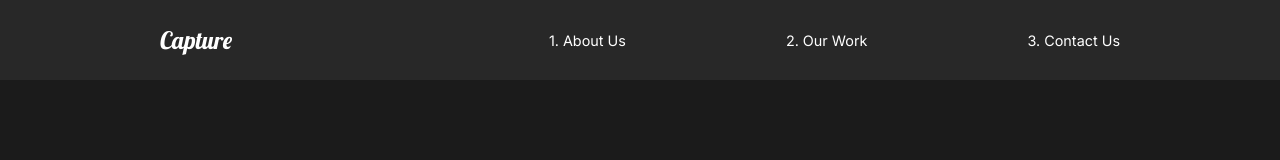
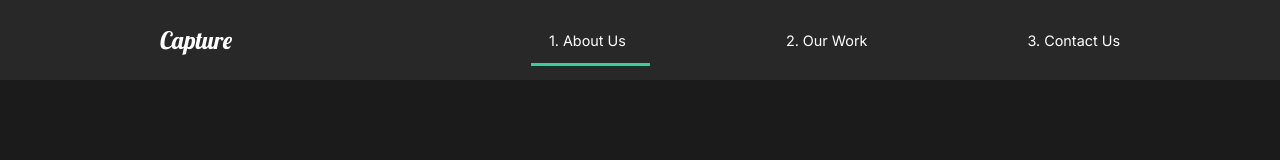
Before and after one commit to moncada92/portafolio-react, a React app: page / in a window 1280 px wide. Shown: the top 160 px of the page. Built offline with nearby package versions, Linux system fonts and the light colour scheme.

Commit message:
animation active link nav

```diff
--- a/src/js/components/Nav.js
+++ b/src/js/components/Nav.js
@@ -1,8 +1,12 @@
 import React from 'react';
 import styled from 'styled-components';
-import { Link } from 'react-router-dom'
+import { Link } from 'react-router-dom';
+import { motion } from 'framer-motion';
+import { useLocation } from 'react-router-dom';
 
 const Nav = () => {
+
+  const { pathname } = useLocation();
   return (
     <StyledNav>
         <h1>
@@ -11,12 +15,27 @@ const Nav = () => {
       <ul>
         <li>
           <Link to="/">1. About Us</Link>
+          <Line
+            transition = {{ duration: 0.75 }}
+            initial = {{ width: "0%" }}
+            animate = {{ width: pathname === "/" ? "50%" : "0%" }}
+          />
         </li>
         <li>
           <Link to="/work">2. Our Work</Link>
+          <Line
+            transition = {{ duration: 0.75 }}
+            initial = {{ width: "0%" }}
+            animate = {{ width: pathname === "/work" ? "50%" : "0%" }}
+          />
         </li>
         <li>
           <Link to="/contact">3. Contact Us</Link>
+          <Line
+            transition = {{ duration: 0.75 }}
+            initial = {{ width: "0%" }}
+            animate = {{ width: pathname === "/contact" ? "50%" : "0%" }}
+          />
         </li>
       </ul>
     </StyledNav>
@@ -66,8 +85,26 @@ const StyledNav = styled.nav`
       width: 100%;
     }
     li {
-      padding: 0rem 1.5rem;
+      padding: 0rem 0.5rem;
+    }
+  }
+
+  @media (max-width: 350px){
+    ul{
+      padding: 2rem 0.5rem;
     }
   }
 `
+
+const Line = styled(motion.div)`
+  height: 0.2rem;
+  background: #23d997;
+  width: 0%;
+  position: absolute;
+  bottom: -80%;
+  left: 60%;
+  @media (max-width: 1200px){
+    left: 0%;
+  }
+`;
 export default Nav;
```
